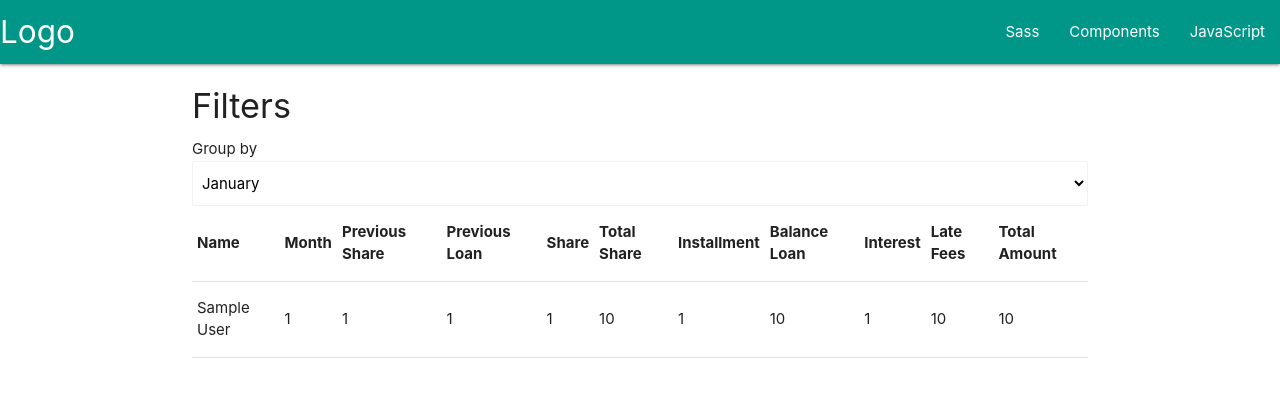
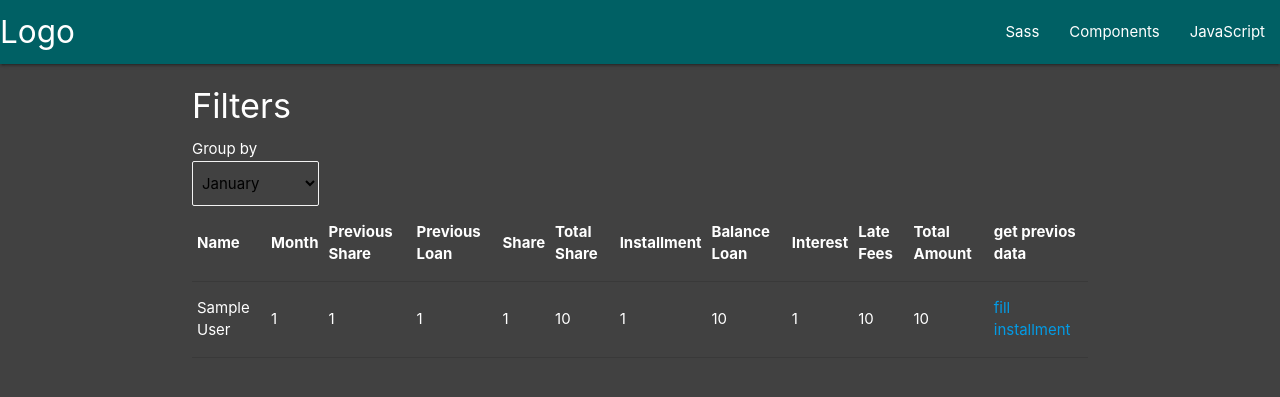
Before and after one commit to kumarprafful/societe, a Django app: page /1/record in a window 1280 px wide. Shown: the top 397 px of the page. Run offline with Django 3.2, Linux system fonts and the light colour scheme; tables that the repository leaves empty hold one stand-in row (values such as "Sample post").

Commit message:
monthly records

```diff
--- a/record/models.py
+++ b/record/models.py
@@ -79,11 +79,11 @@ class MonthlyRecord(models.Model):
         return balance_loan
 
     def fill_interest(self, previous_loan):
-        interest = 0.1 * previous_loan
+        interest = 0.01 * previous_loan
         return interest
 
-    def fill_total_amount(self):
-        total_amount = 1000 #self.share + self.installment + self.interest
+    def fill_total_amount(self, share, installment, interest):
+        total_amount = share + installment + interest
         return total_amount
 
     def __str__(self):
--- a/record/urls.py
+++ b/record/urls.py
@@ -11,6 +11,7 @@ urlpatterns = [
     path('<id>/add-member', record_views.addMemberView, name='add-member'),
     path('<id>', record_views.society_dash, name='society-dash'),
     path('<id>/record', record_views.monthly_record, name='monthly-record'),
+    path('<id>/<month>/change', record_views.createMonthlyRecordView, name='change-prev-data'),
 
 
 
--- a/record/views.py
+++ b/record/views.py
@@ -3,7 +3,11 @@ from django.http import HttpResponseRedirect
 from django.urls import reverse
 
 from record.models import Society, Member, MonthlyRecord
-from record.forms import SocietyForm, MemberForm
+from record.forms import SocietyForm, MemberForm, NewMonthlyRecordForm, MonthlyRecordForm
+
+from record.functions import getNextMonth
+
+from datetime import datetime
 # Create your views here.
 
 def index(request):
@@ -14,16 +18,36 @@ def dashboard(request):
     return render(request, 'record/dashboard.html', {'societies': societies})
 
 def society_dash(request, id):
-    society = Society.objects.get(id=id);
+    society = Society.objects.get(id=id)
     members = Member.objects.filter(society=society)
     return render(request, 'record/society_dash.html', {'society': society, 'members': members})
 
 def monthly_record(request, id):
     society = Society.objects.get(id=id);
     monthly_records = MonthlyRecord.objects.filter(member__society=society)
-    return render(request, 'record/monthly_record.html', {'monthly_records':monthly_records})
+    return render(request, 'record/monthly_record.html', {'society': society,'monthly_records': monthly_records})
 
-
+def createMonthlyRecordView(request, id, month):
+    if request.method=='POST':
+        member = Member.objects.get(id=id)
+        prevRecord = MonthlyRecord.objects.get(member=member, month=month)
+        new_record_form = NewMonthlyRecordForm(data=request.POST)
+        if new_record_form.is_valid():
+            record = new_record_form.save(commit=False)
+            record.member = member
+            record.month = getNextMonth(prevRecord.month)
+            record.previous_share = prevRecord.total_share
+            record.previous_loan = prevRecord.balance_loan
+            record.share=200
+            record.total_share=record.previous_share+200
+            record.balance_loan=record.previous_loan-int(new_record_form.data['installment'])
+            record.interest=0.01*record.previous_loan
+            record.total_amount=record.installment+record.share+record.interest
+            record.save()
+            return HttpResponseRedirect(reverse('record:monthly-record', kwargs={'id':prevRecord.member.society.id}))
+    else:
+        new_record_form = NewMonthlyRecordForm()
+    return render(request, 'record/new_monthly_record.html', {'new_record_form': new_record_form})
 
 def addSocietyView(request):
     if request.method == 'POST':
@@ -40,25 +64,42 @@ def addMemberView(request, id):
     if request.method == 'POST':
         society = Society.objects.get(id=id)
         member_form = MemberForm(data=request.POST)
+        record_form = MonthlyRecordForm()
         if member_form.is_valid():
             member = member_form.save(commit=False)
+
             member.society = society
             member.fill_month()
             member.save()
 
             first_record = MonthlyRecord()
-            MonthlyRecord.objects.create(member=member,
-                                                    year=first_record.fill_year(),
-                                                    month=first_record.fill_month(),
-                                                    previous_share=member.starting_share,
-                                                    previous_loan=member.starting_loan,
-                                                    share=first_record.fill_share(),
-                                                    total_share=first_record.fill_total_share(member.starting_share, 200),
-                                                    installment=first_record.fill_installment(5000),
-                                                    balance_loan=first_record.fill_balance_loan(member.starting_loan, 5000),
-                                                    interest=first_record.fill_interest(member.starting_loan),
-                                                    # total_amount=first_record.fill_total_amount,
-                                            )
+
+            record_form = record_form.save(commit=False)
+            record_form.member = member
+            record_form.year=first_record.fill_year()
+            record_form.month=first_record.fill_month()
+            record_form.previous_share=member.starting_share
+            record_form.previous_loan=member.starting_loan
+            record_form.share=first_record.fill_share()
+            record_form.total_share=first_record.fill_total_share(member.starting_share, 200)
+            record_form.installment=first_record.fill_installment(5000)
+            record_form.balance_loan=first_record.fill_balance_loan(member.starting_loan, 5000)
+            record_form.interest=first_record.fill_interest(member.starting_loan)
+            record_form.total_amount=first_record.fill_total_amount(record_form.share, record_form.installment, record_form.interest)
+            record_form.save()
+
+            # MonthlyRecord.objects.create(member=member,
+            #                                 year=first_record.fill_year(),
+            #                                 month=first_record.fill_month(),
+            #                                 previous_share=member.starting_share,
+            #                                 previous_loan=member.starting_loan,
+            #                                 share=first_record.fill_share(),
+            #                                 total_share=first_record.fill_total_share(member.starting_share, 200),
+            #                                 installment=first_record.fill_installment(5000),
+            #                                 balance_loan=first_record.fill_balance_loan(member.starting_loan, 5000),
+            #                                 interest=first_record.fill_interest(member.starting_loan),
+            #                                 total_amount=first_record.fill_total_amount(),
+            #                             )
 
             # first_record.year = first_record.fill_year
             # first_record.previous_share = member.starting_share
--- a/static/css/style.css
+++ b/static/css/style.css
@@ -1,3 +1,16 @@
+body{
+  background: #414141;
+  color: #fff;
+}
 select{
   display: block;
+  background: transparent;
+  color: #fff;
 }
+select, optgroup, option{
+  background: transparent;
+  color: #000;
+}
+.month-selector{
+  width: auto;
+}
--- a/templates/record/base.html
+++ b/templates/record/base.html
@@ -8,10 +8,12 @@
   <link rel="stylesheet" href="https://cdnjs.cloudflare.com/ajax/libs/materialize/1.0.0/css/materialize.min.css">
 
   <!-- Compiled and minified JavaScript -->
-  <script src="https://cdnjs.cloudflare.com/ajax/libs/materialize/1.0.0/js/materialize.min.js"></script>
   <link rel="stylesheet" href="{% static 'css/style.css' %}">
 
   </head>
+  <script src="https://ajax.googleapis.com/ajax/libs/jquery/3.3.1/jquery.min.js"></script>
+
+  <script src="https://cdnjs.cloudflare.com/ajax/libs/materialize/1.0.0/js/materialize.min.js"></script>
   <body>
     {% include './navbar.html' %}
 
@@ -22,4 +24,7 @@
     </div>
     <table>
   </body>
+
+
+
 </html>
--- a/templates/record/monthly_record.html
+++ b/templates/record/monthly_record.html
@@ -5,7 +5,8 @@
   <div class="">
     <h4>Filters</h4>
     Group by
-    <select class="" name="">
+    <form class="" method="post" onchange=handleSubmit(event)>
+      <select class="month-selector" name="">
         <optgroup label="Months">
           <option value="1">January</option>
           <option value="2">February</option>
@@ -20,11 +21,12 @@
           <option value="11">November</option>
           <option value="12">December</option>
         </optgroup>
-
       </select>
+      <input type="submit" name="submit" id="month_submit" hidden>
+    </form>
   </div>
 
-  <table>
+  <table class="highlight">
     <thead>
       <tr>
         <th>Name</th>
@@ -38,6 +40,8 @@
         <th>Interest</th>
         <th>Late Fees</th>
         <th>Total Amount</th>
+        <th>get previos data</th>
+
 
       </tr>
     </thead>
@@ -56,14 +60,35 @@
           <td>{{record.late_fees}}</td>
           <td>{{record.total_amount}}</td>
 
+          <td><a class="" href="{% url 'record:change-prev-data' id=record.member.id month=record.month %}">fill installment</a></td>
 
 
         </tr>
-
       {% endfor %}
     </tbody>
 
   </table>
+
+
+
 </div>
 
+
+<script type="text/javascript">
+
+$(document).ready(function(){
+    $('.modal').modal();
+  });
+  const handleSubmit = (e) => {
+    // console.log(e.target.value);
+    const sub =  document.getElementById("month_submit");
+    sub.value=e.target.value;
+    sub.click();
+
+
+
+
+  }
+</script>
+
 {% endblock%}
--- a/templates/record/navbar.html
+++ b/templates/record/navbar.html
@@ -1,5 +1,5 @@
 <nav>
-   <div class="nav-wrapper teal">
+   <div class="nav-wrapper cyan darken-4">
      <a href="#" class="brand-logo">Logo</a>
      <ul id="nav-mobile" class="right hide-on-med-and-down">
        <li><a href="sass.html">Sass</a></li>
```
Also changed, not shown: record/forms.py (+9 -4 lines), record/functions.py (added, +8 -0 lines), templates/record/dashboard.html (+31 -0 lines), templates/record/new_monthly_record.html (added, +14 -0 lines). Lines whose indentation alone changed are shown as unchanged.
